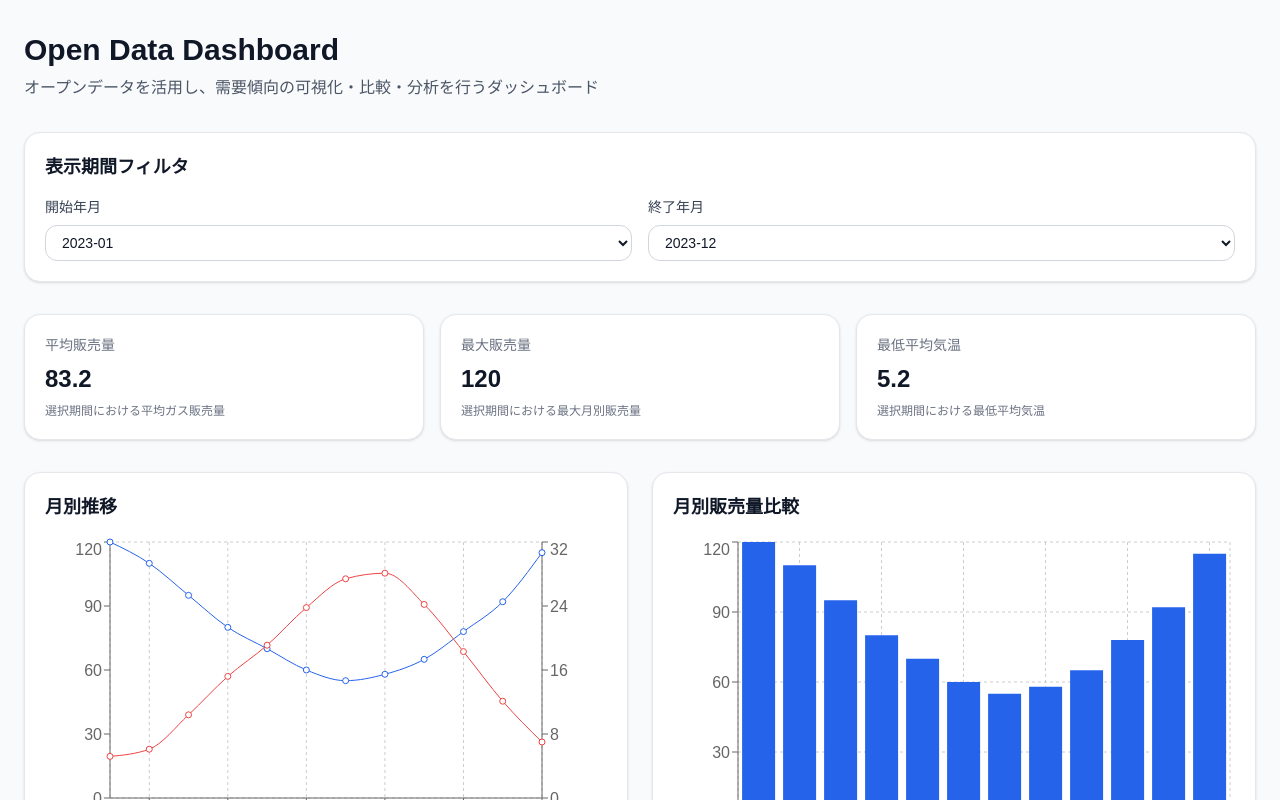
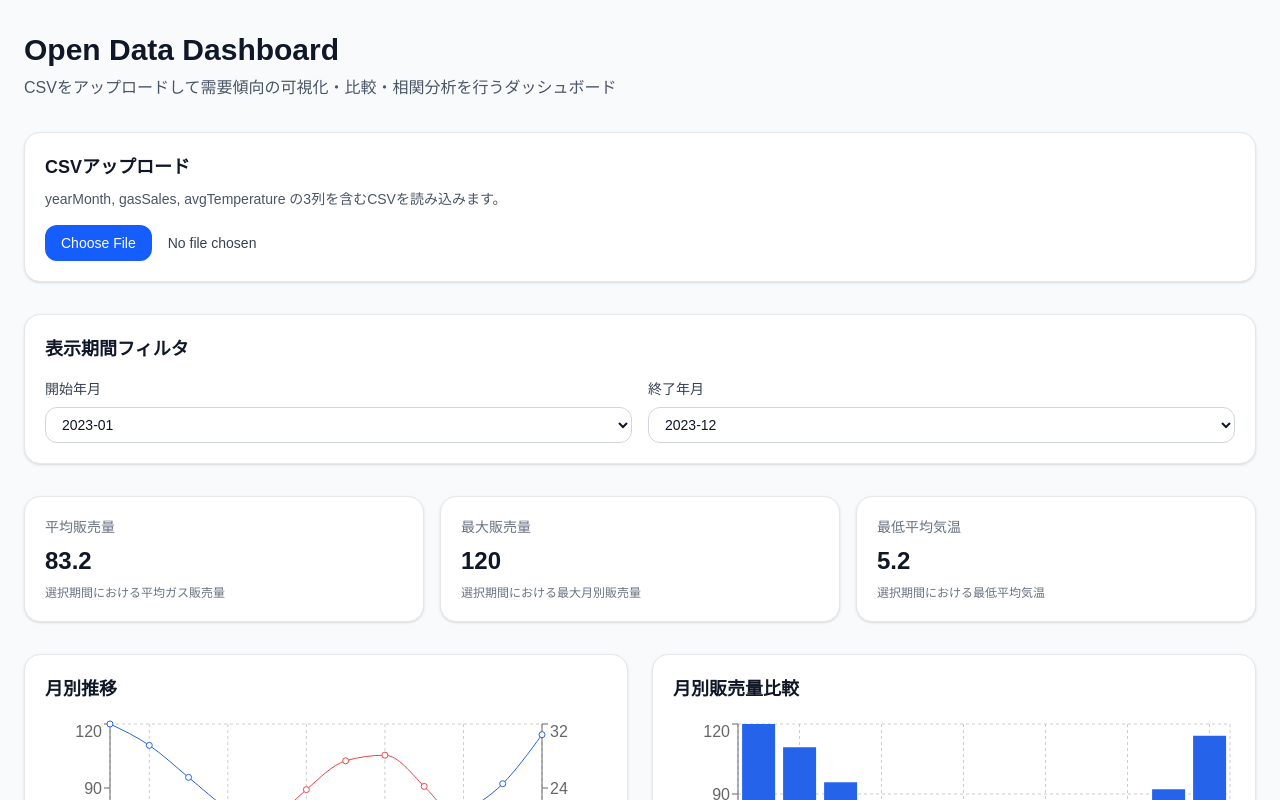
Before and after one commit to cocoayy/open-data-dashboard, a Next.js app in the folder frontend/: page / in a window 1280 px wide. Shown: the top 800 px of the page. Built offline with nearby package versions, Linux system fonts and the light colour scheme.

Commit message:
"Add CSV upload and client-side parsing"

```diff
--- a/frontend/app/page.tsx
+++ b/frontend/app/page.tsx
@@ -1,36 +1,41 @@
 "use client";
 
 import { useMemo, useState } from "react";
+import CsvUpload from "@/components/dashboard/CsvUpload";
+import DashboardFilter from "@/components/dashboard/DashboardFilter";
 import KpiCard from "@/components/dashboard/KpiCard";
 import TimeSeriesChart from "@/components/dashboard/TimeSeriesChart";
 import BarComparisonChart from "@/components/dashboard/BarComparisonChart";
-import DashboardFilter from "@/components/dashboard/DashboardFilter";
-import { dashboardData } from "@/data/dashboardData";
 import CorrelationChart from "@/components/dashboard/CorrelationChart";
 import CorrelationSummary from "@/components/dashboard/CorrelationSummary";
+import { dashboardData as initialData } from "@/data/dashboardData";
 import { calculateCorrelation } from "@/lib/calcCorrelation";
+import { parseCsvFile } from "@/lib/csvParser";
+import { DashboardDataPoint } from "@/lib/types";
 
-function calcAverageSales(data: typeof dashboardData) {
+function calcAverageSales(data: DashboardDataPoint[]) {
   if (data.length === 0) return "0";
   const total = data.reduce((sum, item) => sum + item.gasSales, 0);
   return (total / data.length).toFixed(1);
 }
 
-function calcMaxSales(data: typeof dashboardData) {
+function calcMaxSales(data: DashboardDataPoint[]) {
   if (data.length === 0) return 0;
   return Math.max(...data.map((item) => item.gasSales));
 }
 
-function calcMinTemperature(data: typeof dashboardData) {
+function calcMinTemperature(data: DashboardDataPoint[]) {
   if (data.length === 0) return 0;
   return Math.min(...data.map((item) => item.avgTemperature));
 }
 
 export default function Home() {
-  const months = dashboardData.map((item) => item.yearMonth);
+  const [data, setData] = useState<DashboardDataPoint[]>(initialData);
+  const [errorMessage, setErrorMessage] = useState("");
 
-  const [startMonth, setStartMonth] = useState(months[0]);
-  const [endMonth, setEndMonth] = useState(months[months.length - 1]);
+  const months = data.map((item) => item.yearMonth);
+  const [startMonth, setStartMonth] = useState(months[0] ?? "");
+  const [endMonth, setEndMonth] = useState(months[months.length - 1] ?? "");
 
   const filteredData = useMemo(() => {
     const startIndex = months.indexOf(startMonth);
@@ -40,31 +45,55 @@ export default function Home() {
       return [];
     }
 
-    return dashboardData.filter((item) => {
+    return data.filter((item) => {
       const currentIndex = months.indexOf(item.yearMonth);
       return currentIndex >= startIndex && currentIndex <= endIndex;
     });
-  }, [startMonth, endMonth, months]);
+  }, [data, startMonth, endMonth, months]);
 
   const correlation = calculateCorrelation(filteredData);
+
+  const handleFileSelect = async (file: File) => {
+    const result = await parseCsvFile(file);
+
+    if (result.errors.length > 0) {
+      setErrorMessage(result.errors[0]);
+    } else {
+      setErrorMessage("");
+    }
+
+    if (result.data.length === 0) {
+      setErrorMessage("有効なデータを読み込めませんでした。列名を確認してください。");
+      return;
+    }
+
+    const sorted = [...result.data].sort((a, b) =>
+      a.yearMonth.localeCompare(b.yearMonth)
+    );
+
+    setData(sorted);
+    setStartMonth(sorted[0]?.yearMonth ?? "");
+    setEndMonth(sorted[sorted.length - 1]?.yearMonth ?? "");
+  };
 
   return (
     <main className="min-h-screen bg-gray-50 px-6 py-8">
       <div className="mx-auto max-w-7xl">
-        {filteredData.length === 0 && (
-          <div className="mb-6 rounded-xl border border-red-200 bg-red-50 px-4 py-3 text-sm text-red-700">
-            開始年月と終了年月の指定を見直してください。
-          </div>
-        )}
-
         <header className="mb-8">
           <h1 className="text-3xl font-bold text-gray-900">
             Open Data Dashboard
           </h1>
           <p className="mt-2 text-gray-600">
-            オープンデータを活用し、需要傾向の可視化・比較・分析を行うダッシュボード
+            CSVをアップロードして需要傾向の可視化・比較・相関分析を行うダッシュボード
           </p>
         </header>
+
+        <section className="mb-8">
+          <CsvUpload
+            onFileSelect={handleFileSelect}
+            errorMessage={errorMessage}
+          />
+        </section>
 
         <section className="mb-8">
           <DashboardFilter
--- /dev/null
+++ b/frontend/components/dashboard/CsvUpload.tsx
@@ -0,0 +1,41 @@
+"use client";
+
+import { useRef } from "react";
+
+type CsvUploadProps = {
+  onFileSelect: (file: File) => void;
+  errorMessage?: string;
+};
+
+export default function CsvUpload({
+  onFileSelect,
+  errorMessage,
+}: CsvUploadProps) {
+  const inputRef = useRef<HTMLInputElement | null>(null);
+
+  return (
+    <div className="rounded-2xl border border-gray-200 bg-white p-5 shadow-sm">
+      <h2 className="mb-2 text-lg font-semibold text-gray-900">
+        CSVアップロード
+      </h2>
+      <p className="mb-4 text-sm text-gray-600">
+        yearMonth, gasSales, avgTemperature の3列を含むCSVを読み込みます。
+      </p>
+
+      <input
+        ref={inputRef}
+        type="file"
+        accept=".csv,text/csv"
+        onChange={(e) => {
+          const file = e.target.files?.[0];
+          if (file) onFileSelect(file);
+        }}
+        className="block w-full text-sm text-gray-700 file:mr-4 file:rounded-xl file:border-0 file:bg-blue-600 file:px-4 file:py-2 file:text-sm file:font-medium file:text-white"
+      />
+
+      {errorMessage && (
+        <p className="mt-3 text-sm text-red-600">{errorMessage}</p>
+      )}
+    </div>
+  );
+}
--- /dev/null
+++ b/frontend/lib/csvParser.ts
@@ -0,0 +1,53 @@
+import Papa from "papaparse";
+import { CsvRawRow, DashboardDataPoint } from "@/lib/types";
+
+type ParseCsvResult = {
+  data: DashboardDataPoint[];
+  errors: string[];
+};
+
+function normalizeRow(row: CsvRawRow): DashboardDataPoint | null {
+  const yearMonth = String(row.yearMonth ?? "").trim();
+  const gasSales = Number(row.gasSales);
+  const avgTemperature = Number(row.avgTemperature);
+
+  if (!yearMonth) return null;
+  if (Number.isNaN(gasSales)) return null;
+  if (Number.isNaN(avgTemperature)) return null;
+
+  return {
+    yearMonth,
+    gasSales,
+    avgTemperature,
+  };
+}
+
+export function parseCsvFile(file: File): Promise<ParseCsvResult> {
+  return new Promise((resolve) => {
+    Papa.parse<CsvRawRow>(file, {
+      header: true,
+      skipEmptyLines: true,
+      dynamicTyping: true,
+      complete: (results) => {
+        const normalized = results.data
+          .map(normalizeRow)
+          .filter((row): row is DashboardDataPoint => row !== null);
+
+        const errors = results.errors.map(
+          (error) => `${error.code}: ${error.message}`
+        );
+
+        resolve({
+          data: normalized,
+          errors,
+        });
+      },
+      error: (error) => {
+        resolve({
+          data: [],
+          errors: [error.message],
+        });
+      },
+    });
+  });
+}
--- a/frontend/lib/type.ts
+++ b/frontend/lib/types.ts
@@ -4,7 +4,6 @@ export type DashboardDataPoint = {
   avgTemperature: number;
 };
 
-export type DashboardFilterValue = {
-  startMonth: string;
-  endMonth: string;
+export type CsvRawRow = {
+  [key: string]: string | number | null | undefined;
 };
--- a/frontend/package.json
+++ b/frontend/package.json
@@ -11,6 +11,7 @@
   "dependencies": {
     "lucide-react": "^0.577.0",
     "next": "16.2.0",
+    "papaparse": "^5.5.3",
     "react": "19.2.4",
     "react-dom": "19.2.4",
     "recharts": "^3.8.0"
@@ -18,6 +19,7 @@
   "devDependencies": {
     "@tailwindcss/postcss": "^4",
     "@types/node": "^20",
+    "@types/papaparse": "^5.5.2",
     "@types/react": "^19",
     "@types/react-dom": "^19",
     "eslint": "^9",
```
Also changed, not shown: 1 other file (tests, documents, lock files or other folders).
